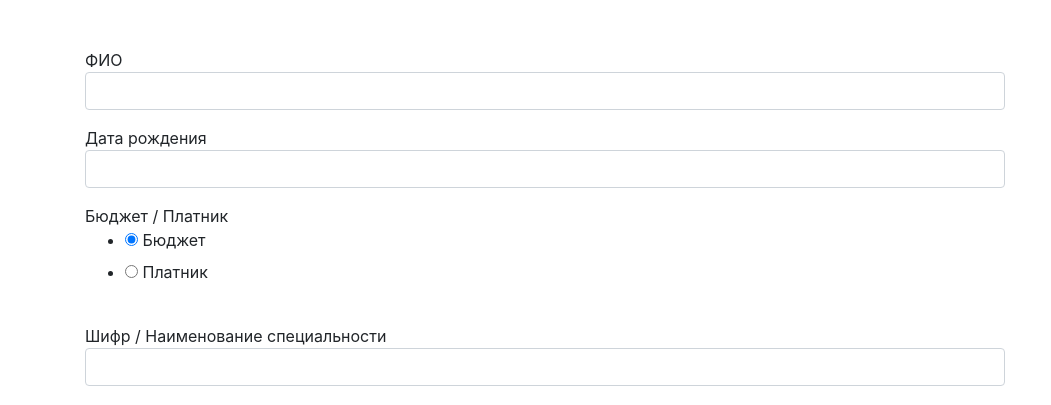
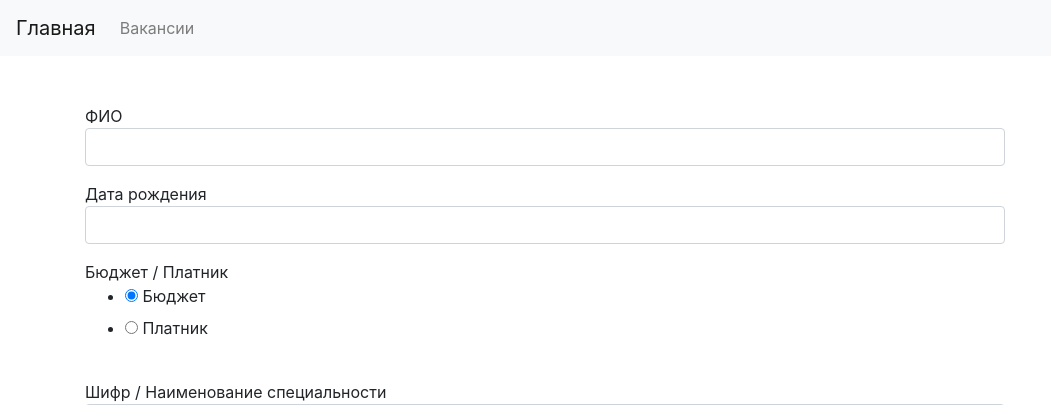
Before and after one commit to wolf553055/practice, a Django app: page /students_base/ in a window 1280 px wide. Shown: the top 405 px of the page, without its empty margins (0-1051 px from the left). Run offline with Django 3.2, Linux system fonts and the light colour scheme; data that the repository does not hold is empty; some libraries are stand-ins or nearby versions.

Commit message:
Added navbar and refactor calls

```diff
--- a/students_base/templates/base_generic.html
+++ b/students_base/templates/base_generic.html
@@ -8,6 +8,17 @@
 {% block title %}<title>Local Library</title>{% endblock %}
 </head>
 <body>
+<nav class="navbar navbar-expand-lg sticky-top navbar-light bg-light">
+  <a class="navbar-brand" href="{% url 'index' %}">Главная</a>
+  <button class="navbar-toggler" type="button" data-toggle="collapse" data-target="#navbarNavAltMarkup" aria-controls="navbarNavAltMarkup" aria-expanded="false" aria-label="Toggle navigation">
+    <span class="navbar-toggler-icon"></span>
+  </button>
+  <div class="collapse navbar-collapse" id="navbarNavAltMarkup">
+    <div class="navbar-nav">
+      <a class="nav-item nav-link" href="{% url 'vacancy' %}">Вакансии</a>
+    </div>
+  </div>
+</nav>
 {% block content %} {% endblock %}
 </body>
 </html>
--- a/students_base/views.py
+++ b/students_base/views.py
@@ -166,8 +166,8 @@ class StudentDetail(View):
     template = 'student_detail.html'
 
     def check_calls(self, person):
-        for call in person.calls_set.all():
-            if call.status != 'Завершён' and call.call_time.date() <= datetime.datetime.now().date():
+        for call in person.calls_set.order_by('-call_time').filter(call_time__lte=datetime.datetime.now()):
+            if call.status != 'Завершён':
                 call.status = 'Истёк'
                 call.save()
 
```
